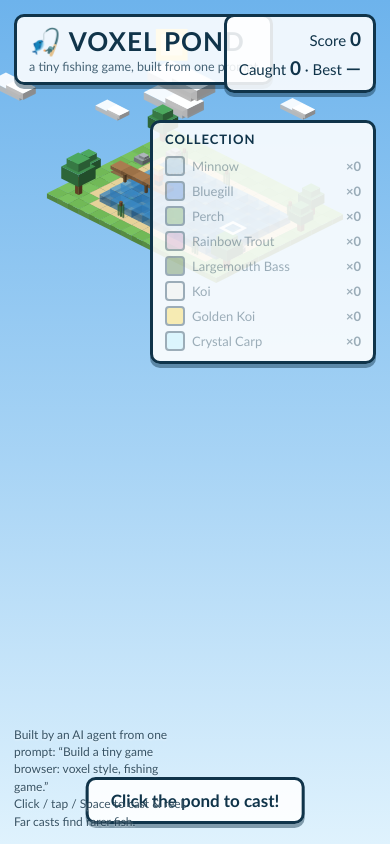
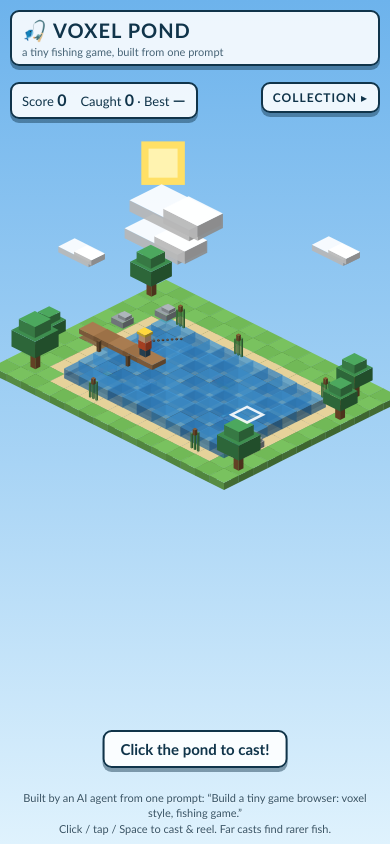
Before and after one commit to spikip/makefun-voxel-fishing, a plain HTML site: page index.html in a window 390 px wide. Drawn offline with Linux system fonts and the light colour scheme; animation ran at ten frames a second.

Commit message:
Fix mobile layout: stacked header, collapsible collection, portrait scene scaling

```diff
--- a/index.html
+++ b/index.html
@@ -2,7 +2,7 @@
 <html lang="en">
 <head>
 <meta charset="utf-8">
-<meta name="viewport" content="width=device-width, initial-scale=1">
+<meta name="viewport" content="width=device-width, initial-scale=1, viewport-fit=cover">
 <title>Voxel Pond — a tiny voxel fishing game</title>
 <style>
   html, body { margin:0; padding:0; height:100%; overflow:hidden; background:#79b5e0;
@@ -40,6 +40,36 @@
     text-shadow:0 1px 2px rgba(255,255,255,.65); max-width:46%; line-height:1.45; }
   #err { position:fixed; left:0; right:0; bottom:0; background:#c62828; color:#fff; font:12px monospace;
     padding:4px 8px; display:none; white-space:pre-wrap; z-index:9; }
+
+  /* ================= small / portrait screens ================= */
+  @media (max-width: 640px) {
+    .panel { border-width:2px; border-radius:9px; padding:6px 10px; }
+    /* header stacks: title full-width on top, stats bar + collection chip below */
+    #title { top:10px; left:10px; right:10px; }
+    #title h1 { font-size:20px; }
+    #title p { font-size:11px; }
+    #stats { top:82px; left:10px; right:auto; display:flex; gap:14px; align-items:baseline;
+      text-align:left; font-size:13px; line-height:1.3; }
+    #stats b { font-size:16px; }
+    /* collection starts as a slim collapsed chip; tap to expand */
+    #dex { top:82px; right:10px; left:auto; width:auto; font-size:12px; padding:6px 10px; }
+    #dex.open { width:172px; }
+    #dex h2 { margin:0; font-size:12px; cursor:pointer; }
+    #dex h2::after { content:' ▸'; }
+    #dex.open h2::after { content:' ▾'; }
+    #dex #dexrows { display:none; margin-top:6px; max-height:46vh; overflow-y:auto; }
+    #dex.open #dexrows { display:block; }
+    #dex .row { padding:2px 0; gap:6px; }
+    #dex .chip { width:13px; height:13px; }
+    /* toast sits above the footer credit, never on top of it */
+    #hint { bottom:76px; font-size:15px; padding:8px 16px; white-space:normal;
+      max-width:92vw; text-align:center; }
+    #credit { left:10px; right:10px; bottom:8px; max-width:none; font-size:11px;
+      line-height:1.4; text-align:center; }
+    #banner { top:24%; max-width:88vw; padding:10px 18px; }
+    #banner .fish { font-size:22px; }
+    #banner .sub { font-size:14px; }
+  }
 </style>
 </head>
 <body>
@@ -156,10 +186,11 @@ function resize() {
   cv.width = Math.round(VW * dpr); cv.height = Math.round(VH * dpr);
   cv.style.width = VW + 'px'; cv.style.height = VH + 'px';
   ctx.setTransform(dpr, 0, 0, dpr, 0, 0);
-  const s = Math.min(VW / 1180, VH / 760);
+  const portrait = VH > VW;
+  const s = portrait ? Math.min(VW / 860, VH / 640) : Math.min(VW / 1180, VH / 760);
   TW = 64 * s; TH = 32 * s; ZH = 31 * s;
   OX = VW / 2 - ((GW - GD) / 2) * (TW / 2) - TW / 2;
-  OY = VH * 0.16;
+  OY = portrait ? VH * 0.34 : VH * 0.16;
 }
 window.addEventListener('resize', resize);
 resize();
@@ -485,6 +516,12 @@ function showBanner(sp, weight, pts) {
 }
 
 /* ================= input ================= */
+/* on small screens the collection panel collapses to a chip; tap toggles it */
+const dexEl = document.getElementById('dex');
+dexEl.addEventListener('pointerdown', e => {
+  if (window.innerWidth > 640) return;
+  if (!dexEl.classList.contains('open') || e.target.closest('h2')) dexEl.classList.toggle('open');
+});
 cv.addEventListener('pointerdown', e => { primaryAction(e.clientX, e.clientY); });
 window.addEventListener('keydown', e => {
   if (e.code === 'Space') { e.preventDefault(); primaryAction(null); }
```
